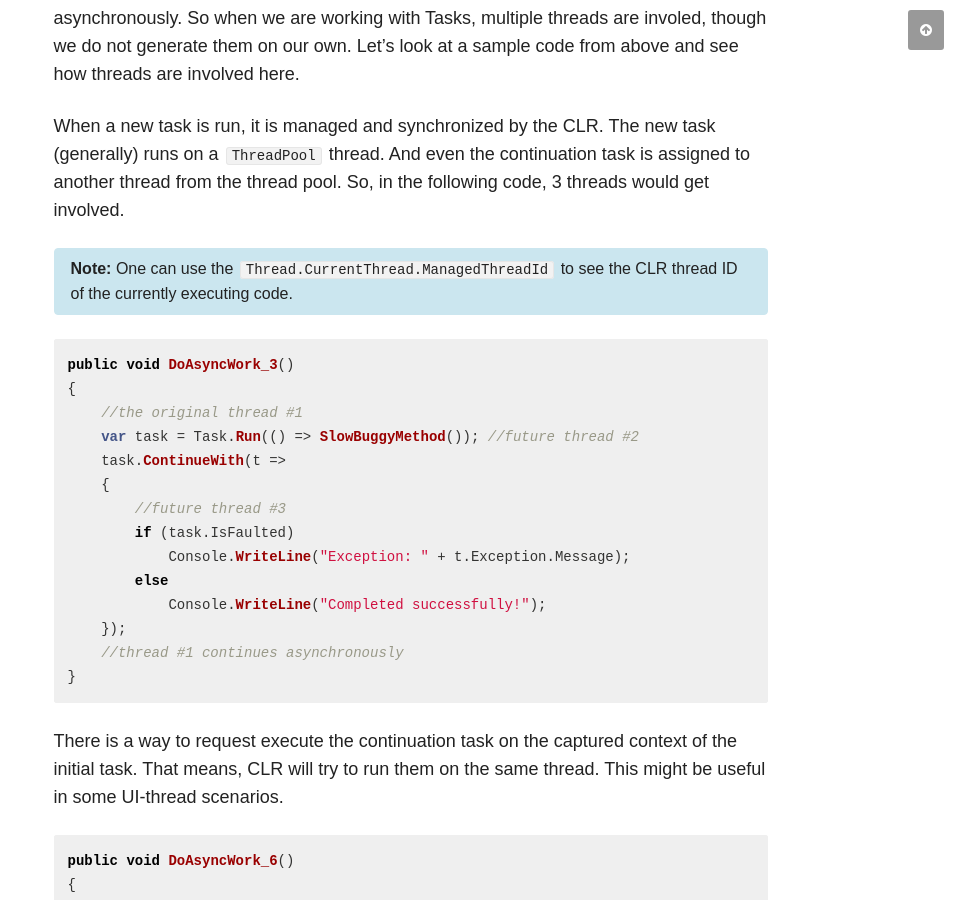
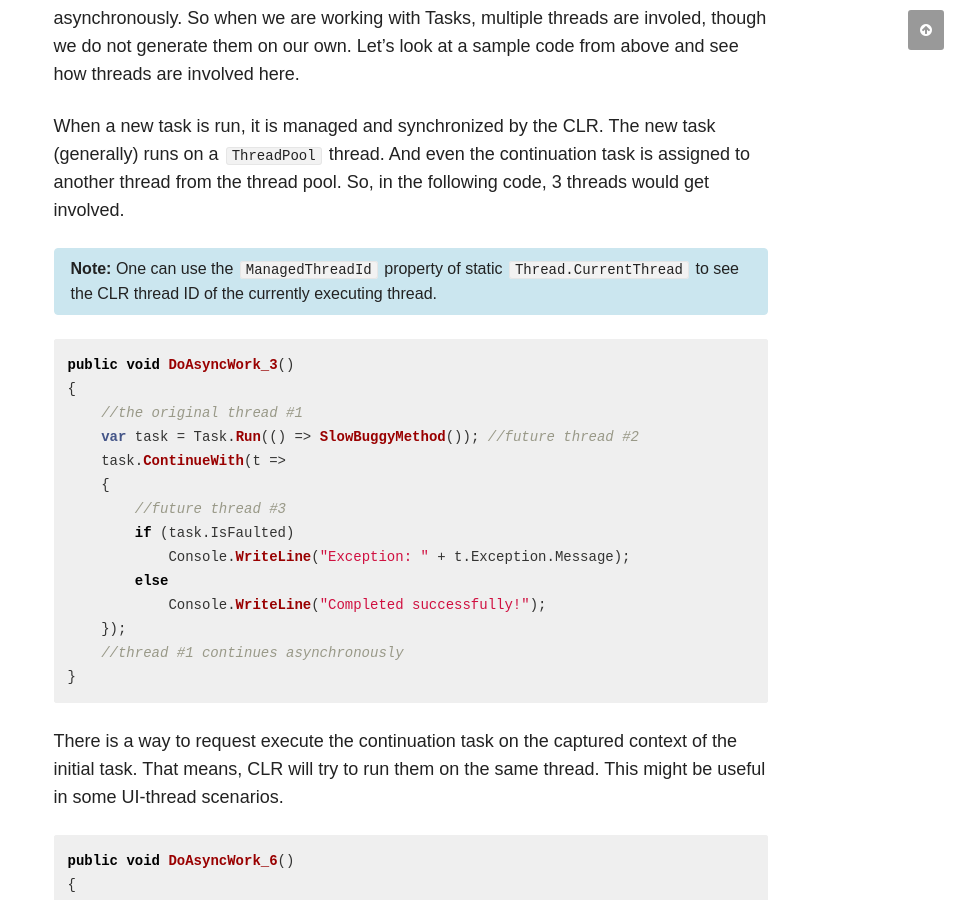
Before and after one commit to chakrabar/chakrabar.github.io, a Jekyll site: the page built from _posts/notes/2018-02-18-asynchronous-programming-in-dotnet.md, in a window 1280 px wide and 900 px high, scrolled down 7222 px. Shown: the whole window, without its empty margins (326-1280 px from the left). Built offline with Jekyll 4.4.1, drawn with Linux system fonts in a browser that asks for light colours; nearby versions of some CDN libraries; comment, search, counter and statistics services are not loaded; some of the changed text lies outside the part shown.

Commit message:
for mobile basically

````diff
--- a/_posts/notes/2018-02-18-asynchronous-programming-in-dotnet.md
+++ b/_posts/notes/2018-02-18-asynchronous-programming-in-dotnet.md
@@ -221,7 +221,7 @@ Task is an abstraction that, most of the times, uses some thread to run the oper
 
 When a new task is run, it is managed and synchronized by the CLR. The new task (generally) runs on a `ThreadPool` thread. And even the continuation task is assigned to another thread from the thread pool. So, in the following code, 3 threads would get involved.
 
-**Note:** One can use the `Thread.CurrentThread.ManagedThreadId` to see the CLR thread ID of the currently executing code.
+**Note:** One can use the `ManagedThreadId` property of static `Thread.CurrentThread` to see the CLR thread ID of the currently executing thread.
 {: .notice--info}
 
 ```cs
````
Also changed, not shown: other parts of _posts/notes/2018-02-18-asynchronous-programming-in-dotnet.md (+1 -1 lines).
